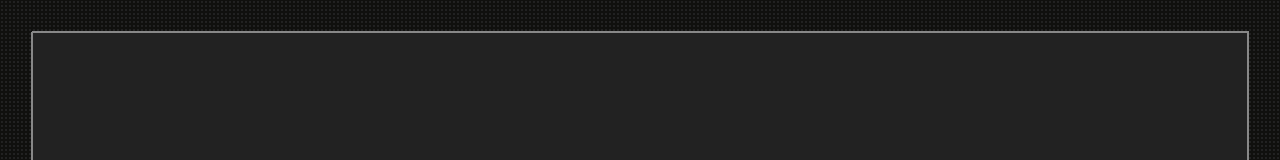
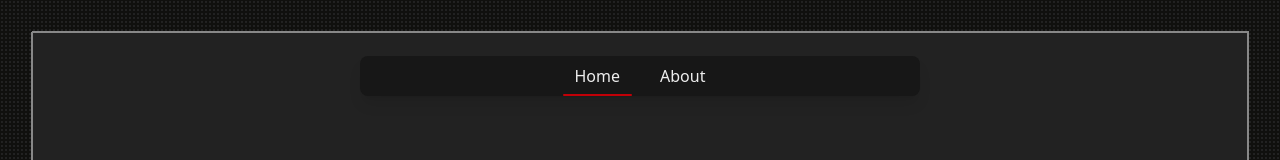
Before and after one commit to Geher-Marcell/portfolio, a Next.js app: page / in a window 1280 px wide. Shown: the top 160 px of the page. Built offline with nearby package versions, Linux system fonts and the light colour scheme.

Commit message:
Add Navbar component with smooth scrolling and animations

```diff
--- /dev/null
+++ b/app/components/navigation/Navbar.tsx
@@ -0,0 +1,87 @@
+"use client"
+import { motion } from "motion/react";
+import React from "react";
+
+const links = [
+    { href: "#welcomePage", label: "Home" },
+    { href: "#aboutPage", label: "About" },
+];
+
+const Navbar: React.FC = () => {
+    const animDelay = 1.2;
+    const animDuration = 0.6;
+    const autoScrollThreshold = 0.8;
+
+    const [currentPage, setCurrentPage] = React.useState<string>("#welcomePage");
+    const sectionRefs = React.useRef<Record<string, HTMLElement | null>>({});
+
+    React.useEffect(() => {
+        sectionRefs.current["#welcomePage"] = document.getElementById("welcomePage");
+        sectionRefs.current["#aboutPage"] = document.getElementById("aboutPage");
+    }, []);
+
+    React.useEffect(() => {
+        const observer = new IntersectionObserver(
+            (entries) => {
+                entries.forEach((entry) => {
+                    if (entry.isIntersecting) {
+                        setCurrentPage(`#${entry.target.id}`);
+                    }
+                });
+            },
+            { threshold: autoScrollThreshold }
+        );
+
+        Object.values(sectionRefs.current).forEach((section) => {
+            if (section) observer.observe(section);
+        });
+
+        return () => {
+            observer.disconnect();
+        };
+    }, []);
+
+    // Smooth scrolling to section and preventing default behavior
+	const handleLinkClick = (event: React.MouseEvent<HTMLAnchorElement>, targetId: string) => {
+		event.preventDefault();
+		const targetElement = document.querySelector(targetId);
+		if (targetElement) {
+			targetElement.scrollIntoView({ behavior: "smooth" });
+		}
+	};
+
+	return (<>
+        <motion.div
+            id="navbar"
+            initial={{ opacity: 0, y: -20 }}
+            animate={{ opacity: 1, y: 0 }}
+            transition={{ delay: animDelay, duration: animDuration, ease: "easeOut" }}
+        >
+            <div className="max-w-140 w-5/6 h-10 bg-neutral-900 absolute top-8 sm:top-14 left-1/2 -translate-x-1/2 rounded-lg shadow-lg z-50 overflow-hidden">
+                <div className="flex justify-center items-center h-full">
+                    <div className="w-fit gap-4 text-center justify-center h-full flex items-center px-4 relative">
+                        {links.map((link) => (
+                            <React.Fragment key={link.href}>
+                                <a
+									href={link.href}
+									onClick={(event) => handleLinkClick(event, link.href)}
+									className={`relative px-3 py-2 text-(--foreground-color)`}
+								>
+									{link.label}
+									{link.href === currentPage && (
+										<motion.div
+											layoutId="underline"
+											className="absolute bottom-0 left-0 right-0 h-0.5 bg-red-700 rounded-full"
+											transition={{ type: "spring", stiffness: 500, damping: 30 }}
+										/>
+									)}
+								</a>
+							</React.Fragment>
+						))}
+                    </div>
+                </div>
+            </div>
+        </motion.div>
+    </>)
+};
+export default Navbar;
--- a/app/page.tsx
+++ b/app/page.tsx
@@ -1,26 +1,14 @@
 import { Border } from "./components/background/Border";
 import { WelcomePage } from "./components/pageParts/welcomePage";
 import { AboutPage } from "./components/pageParts/aboutPage";
+import Navbar from "./components/navigation/Navbar";
 
 export default function Home() {
 	return (
 		<>
 			<div className="relative overflow-hidden">
 				<div className="h-dvh w-full overflow-auto">
-					{/* <div id="navbar">
-						<div className="max-w-140 w-5/6 h-10 bg-neutral-900 absolute top-8 sm:top-14 left-1/2 -translate-x-1/2 rounded-lg shadow-lg z-50">
-							<div className="flex items-center bg-red-500 h-full">
-								<div className="w-fit bg-blue-500 space-x-4 text-center justify-center h-full">
-									<a href="#welcomePage">
-										Home
-									</a>
-									<a href="#aboutPage">
-										About
-									</a>
-								</div>
-							</div>
-						</div>
-					</div> */}
+					<Navbar />
 					<Border />
 					<div className="bg-(--background-color) h-dvh overflow-auto">
 						<main className="relative flex flex-col p-6 sm:p-16 gap-10">
```
